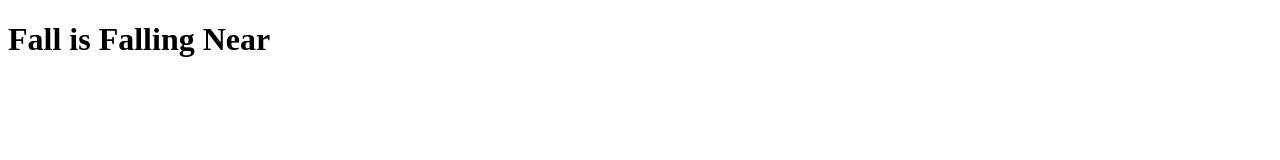
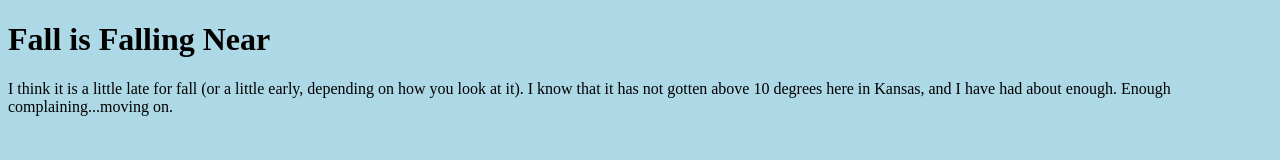
Before and after one commit to johnmccain0219/Repo, a plain HTML site: page index.html in a window 1280 px wide. Drawn offline with Linux system fonts and the light colour scheme.

Commit message:
Sentences Commit

```diff
--- a/index.html
+++ b/index.html
@@ -3,8 +3,10 @@
   <head>
     <meta charset="utf-8">
     <title>Git Practice</title>
+    <link rel="stylesheet" href="styles.css">
   </head>
   <body>
     <h1>Fall is Falling Near</h1>
+    <p>I think it is a little late for fall (or a little early, depending on how you look at it). I know that it has not gotten above 10 degrees here in Kansas, and I have had about enough. Enough complaining...moving on. </p>
   </body>
 </html>
--- /dev/null
+++ b/styles.css
@@ -0,0 +1,3 @@
+/*John McCain Gitting Practice Fall*/
+
+body {background-color: lightblue}
```
Also changed, not shown: 1 other file.
